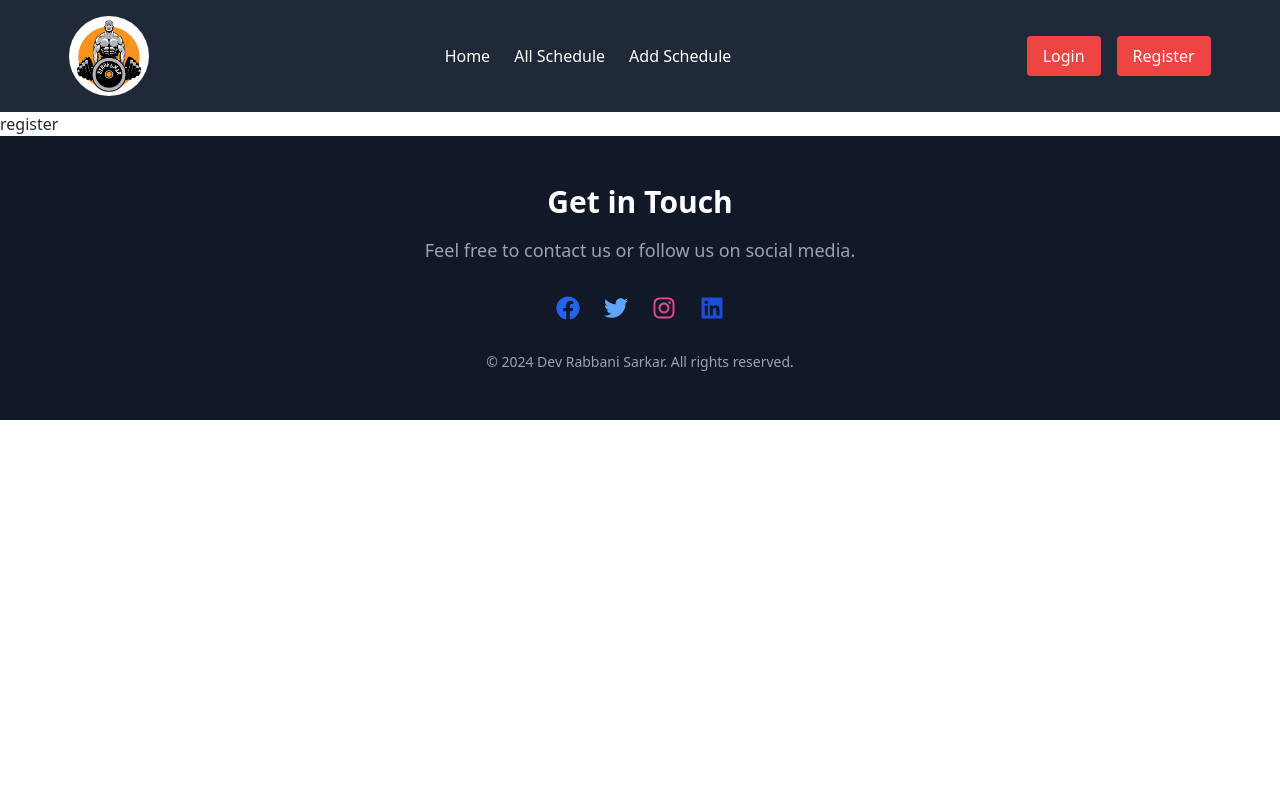
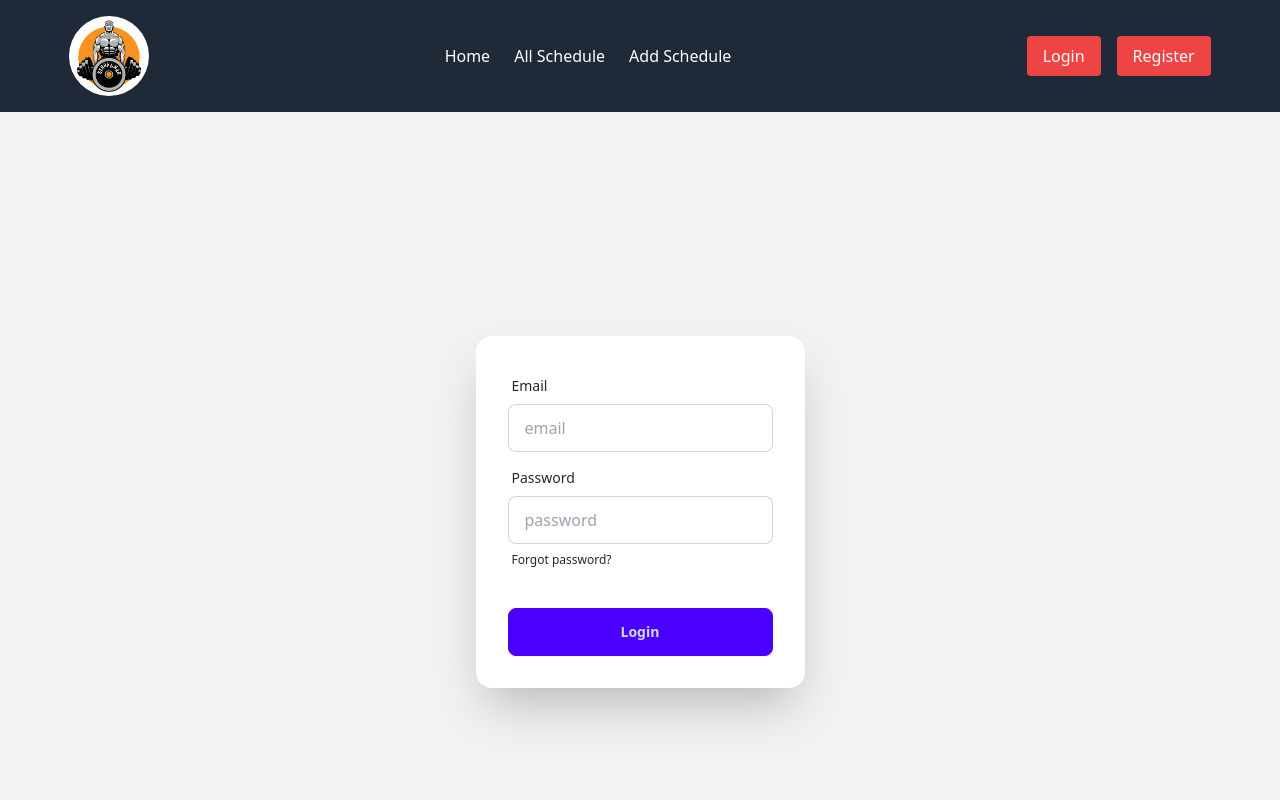
Before and after one commit to programmerrabbanii/gym-schedule-clients-, a React (Vite) app: page /register in a window 1280 px wide. Shown: the top 800 px of the page. Built offline with nearby package versions, Linux system fonts and the light colour scheme.

Commit message:
added the update problems

```diff
--- a/package.json
+++ b/package.json
@@ -10,6 +10,7 @@
     "preview": "vite preview"
   },
   "dependencies": {
+    "firebase": "^11.0.2",
     "localforage": "^1.10.0",
     "match-sorter": "^8.0.0",
     "react": "^18.3.1",
--- /dev/null
+++ b/src/firebase/firebase.init.js
@@ -0,0 +1,20 @@
+// Import the functions you need from the SDKs you need
+import { initializeApp } from "firebase/app";
+import { getAuth } from "firebase/auth";
+// TODO: Add SDKs for Firebase products that you want to use
+// https://firebase.google.com/docs/web/setup#available-libraries
+
+// Your web app's Firebase configuration
+const firebaseConfig = {
+  apiKey: "AIzaSyCDikmmlOQ1E5mbXv0SluB4JlmLXatbHsQ",
+  authDomain: "gym-schedule-4f603.firebaseapp.com",
+  projectId: "gym-schedule-4f603",
+  storageBucket: "gym-schedule-4f603.firebasestorage.app",
+  messagingSenderId: "202049489218",
+  appId: "1:202049489218:web:90b5a28b032e916c45e0db"
+};
+
+// Initialize Firebase
+const app = initializeApp(firebaseConfig);
+const auth = getAuth(app);
+export default auth
--- a/src/main.jsx
+++ b/src/main.jsx
@@ -6,6 +6,6 @@ import router from './router/Router.jsx'
 
 createRoot(document.getElementById('root')).render(
   <StrictMode>
-   <RouterProvider router={router}></RouterProvider>
+  <RouterProvider router={router}></RouterProvider>
   </StrictMode>,
 )
--- a/src/page/AllSchedule.jsx
+++ b/src/page/AllSchedule.jsx
@@ -1,5 +1,5 @@
 import React, { useState } from "react";
-import { useLoaderData } from "react-router-dom";
+import { Link, useLoaderData } from "react-router-dom";
 import Swal from "sweetalert2";
 
 const AllSchedule = () => {
@@ -80,7 +80,7 @@ const AllSchedule = () => {
                 <td className="px-4 py-2">{schedule.time}</td>
                 <td className="px-4 py-2 flex space-x-2">
                   <button onClick={()=>handleDelete(schedule._id)} className="bg-pink-500 text-white px-3 py-2 rounded-lg">🗑️</button>
-                  <button className="bg-pink-500 text-white px-3 py-2 rounded-lg">✏️</button>
+                  <Link to={`/update/${schedule._id}`} className="bg-pink-500 text-white px-3 py-2 rounded-lg">✏️</Link>
                   <button className="bg-pink-500 text-white px-3 py-2 rounded-lg">✔️</button>
                 </td>
               </tr>
--- a/src/page/Register.jsx
+++ b/src/page/Register.jsx
@@ -1,11 +1,46 @@
-import React from 'react';
+import React from "react";
 
 const Register = () => {
-    return (
-        <div>
-            register
+  return (
+    <div className="hero bg-base-200 min-h-screen">
+      <div className="hero-content flex-col lg:flex-row-reverse">
+        <div className="card bg-base-100 w-full max-w-sm shrink-0 shadow-2xl">
+          <form className="card-body">
+            <div className="form-control">
+              <label className="label">
+                <span className="label-text">Email</span>
+              </label>
+              <input
+                type="email"
+                placeholder="email"
+                className="input input-bordered"
+                required
+              />
+            </div>
+            <div className="form-control">
+              <label className="label">
+                <span className="label-text">Password</span>
+              </label>
+              <input
+                type="password"
+                placeholder="password"
+                className="input input-bordered"
+                required
+              />
+              <label className="label">
+                <a href="#" className="label-text-alt link link-hover">
+                  Forgot password?
+                </a>
+              </label>
+            </div>
+            <div className="form-control mt-6">
+              <button className="btn btn-primary">Login</button>
+            </div>
+          </form>
         </div>
-    );
+      </div>
+    </div>
+  );
 };
 
 export default Register;
--- /dev/null
+++ b/src/page/Update.jsx
@@ -0,0 +1,98 @@
+import { useLoaderData } from "react-router-dom";
+import Swal from "sweetalert2";
+
+const Update = () => {
+    const updateData=useLoaderData()
+    const {title,date, day,time,_id}=updateData
+    const handleUpdate=(e,id)=>{
+      e.preventDefault()
+
+      console.log(id);
+        fetch(`http://localhost:5000/schedule/${id}`,{
+            method:"PATCH",
+            headers:{
+                'content-type' : 'application/json'
+            },
+            body:JSON.stringify(updateData)
+        })
+        .then(res=>res.json())
+        .then(data=>{
+            Swal.fire(
+                'Data updated successfully!'
+            )
+        })
+
+    }
+  return (
+    <div className="bg-gray-50 min-h-screen flex items-center justify-center">
+      <div className="w-full max-w-2xl p-6 bg-white rounded-lg shadow-md">
+        <h1 className="text-2xl font-bold text-center mb-6">
+          Update Gym Schedule
+        </h1>
+        <form  onSubmit={(e)=>handleUpdate(e,_id)}>
+          <div className="grid grid-cols-1 sm:grid-cols-2 gap-4">
+            <div>
+              <label className="block text-sm font-semibold mb-1">Title</label>
+              <input
+                defaultValue={title}
+                name="title"
+                type="text"
+                placeholder="Title"
+                className="w-full px-4 py-2 border rounded-lg focus:outline-none focus:ring-2 focus:ring-pink-500"
+              />
+            </div>
+
+            <div>
+              <label className="block text-sm font-semibold mb-1">Date</label>
+              <input
+                defaultValue={date}
+                name="date"
+                type="date"
+                className="w-full px-4 py-2 border rounded-lg focus:outline-none focus:ring-2 focus:ring-pink-500"
+              />
+            </div>
+
+            <div>
+              <label className="block text-sm font-semibold mb-1">Day</label>
+              <select
+                defaultValue={day}
+                name="day"
+                className="w-full px-4 py-2 border rounded-lg focus:outline-none focus:ring-2 focus:ring-pink-500"
+              >
+                <option>Sunday</option>
+                <option>Monday</option>
+                <option>Tuesday</option>
+                <option>Wednesday</option>
+                <option>Thursday</option>
+                <option>Friday</option>
+                <option>Saturday</option>
+              </select>
+            </div>
+
+            <div>
+              <label className="block text-sm font-semibold mb-1">Time</label>
+              <input
+                defaultValue={time}
+                name="time"
+                type="time"
+                className="w-full px-4 py-2 border rounded-lg focus:outline-none focus:ring-2 focus:ring-pink-500"
+              />
+            </div>
+          </div>
+
+          <div className="mt-6">
+            <button
+
+              type="submit"
+              className="w-full bg-pink-500 text-white py-3 rounded-lg hover:bg-pink-600 focus:outline-none"
+            >
+              Update Schedule
+            </button>
+          </div>
+        </form>
+      </div>
+    </div>
+  );
+};
+
+export default Update;
--- a/src/router/Router.jsx
+++ b/src/router/Router.jsx
@@ -8,6 +8,7 @@ import Register from "../page/Register";
 import OurGoal from "../page/OurGoal";
 import OurMission from "../page/OurMission";
 import OurVision from "../page/OurVision";
+import Update from "../page/Update";
 
 const router=createBrowserRouter([
     {
@@ -46,6 +47,12 @@ const router=createBrowserRouter([
             {
                 path:'/vision',
                 element:<OurVision></OurVision>
+            },
+            {
+                path:'/update/:id',
+                element:<Update></Update>,
+                loader:({params})=>fetch(`http://localhost:5000/schedule/${params.id}`)
+
             }
 
         ]
```
Also changed, not shown: src/auth/AuthProvider.jsx (added, +19 -0 lines), 1 other file (tests, documents, lock files or other folders).
